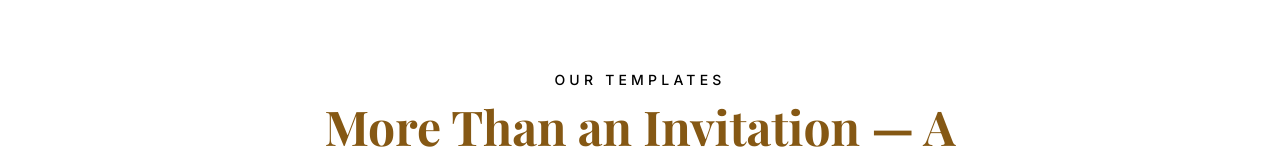
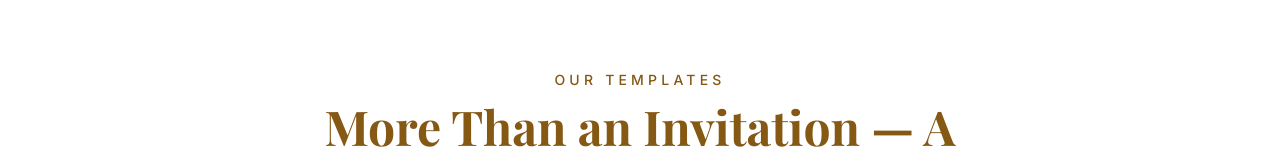
Before and after one commit to nazihsaba/vows-voyage-creator, a React (Vite) app: page / in a window 1280 px wide. Shown: the part 714-868 px from the top of the page. Built offline with nearby package versions, Linux system fonts and the light colour scheme.

Commit message:
Home page: section labels in bronze (#865814)
Co-Authored-By: Claude Opus 5.5 <noreply@anthropic.com>
Claude-Session: https://claude.ai/code/session_01LFe5NACwwjDGm1XUWmgfBk

```diff
--- a/src/components/InvitationPreviewSection.tsx
+++ b/src/components/InvitationPreviewSection.tsx
@@ -155,7 +155,7 @@ const InvitationPreviewSection = () => {
       <div className="max-w-6xl mx-auto">
         {/* Header */}
         <div className="text-center mb-16 max-w-2xl mx-auto">
-          <p className="text-sm uppercase tracking-[0.3em] text-black font-medium mb-3">Our Templates</p>
+          <p className="text-sm uppercase tracking-[0.3em] text-bronze font-medium mb-3">Our Templates</p>
           <h2 className="text-4xl md:text-5xl font-serif font-bold text-bronze mb-5">
             More Than an Invitation — A Complete Wedding Experience
           </h2>
--- a/src/pages/Index.tsx
+++ b/src/pages/Index.tsx
@@ -166,7 +166,7 @@ const Index = () => {
       <section className="py-24 px-4 bg-card/50">
         <div className="max-w-6xl mx-auto">
           <div className="text-center mb-16">
-            <p className="text-sm uppercase tracking-[0.3em] text-black font-medium mb-3">Features</p>
+            <p className="text-sm uppercase tracking-[0.3em] text-bronze font-medium mb-3">Features</p>
             <h2 className="text-4xl md:text-5xl font-serif font-bold text-bronze mb-4">Everything You Need</h2>
             <p className="text-muted-foreground text-lg max-w-xl mx-auto">
               Powerful tools to make your invitation truly unforgettable.
@@ -223,7 +223,7 @@ const Index = () => {
       <section className="py-24 px-4 bg-white">
         <div className="max-w-6xl mx-auto">
           <div className="text-center mb-16">
-            <p className="text-sm uppercase tracking-[0.3em] text-black font-medium mb-3">How It Works</p>
+            <p className="text-sm uppercase tracking-[0.3em] text-bronze font-medium mb-3">How It Works</p>
             <h2 className="text-4xl md:text-5xl font-serif font-bold text-bronze mb-4">
               Choose the experience that fits you best
             </h2>
@@ -306,7 +306,7 @@ const Index = () => {
 
       <section className="py-24 px-4 bg-gradient-to-b from-card/50 to-white">
         <div className="max-w-3xl mx-auto text-center">
-          <p className="text-sm uppercase tracking-[0.3em] text-black font-medium mb-4">The First Impression</p>
+          <p className="text-sm uppercase tracking-[0.3em] text-bronze font-medium mb-4">The First Impression</p>
           <h2 className="text-4xl md:text-5xl font-serif font-bold text-bronze mb-5 leading-tight">
             Your invitation is the first impression of your event
           </h2>
```
